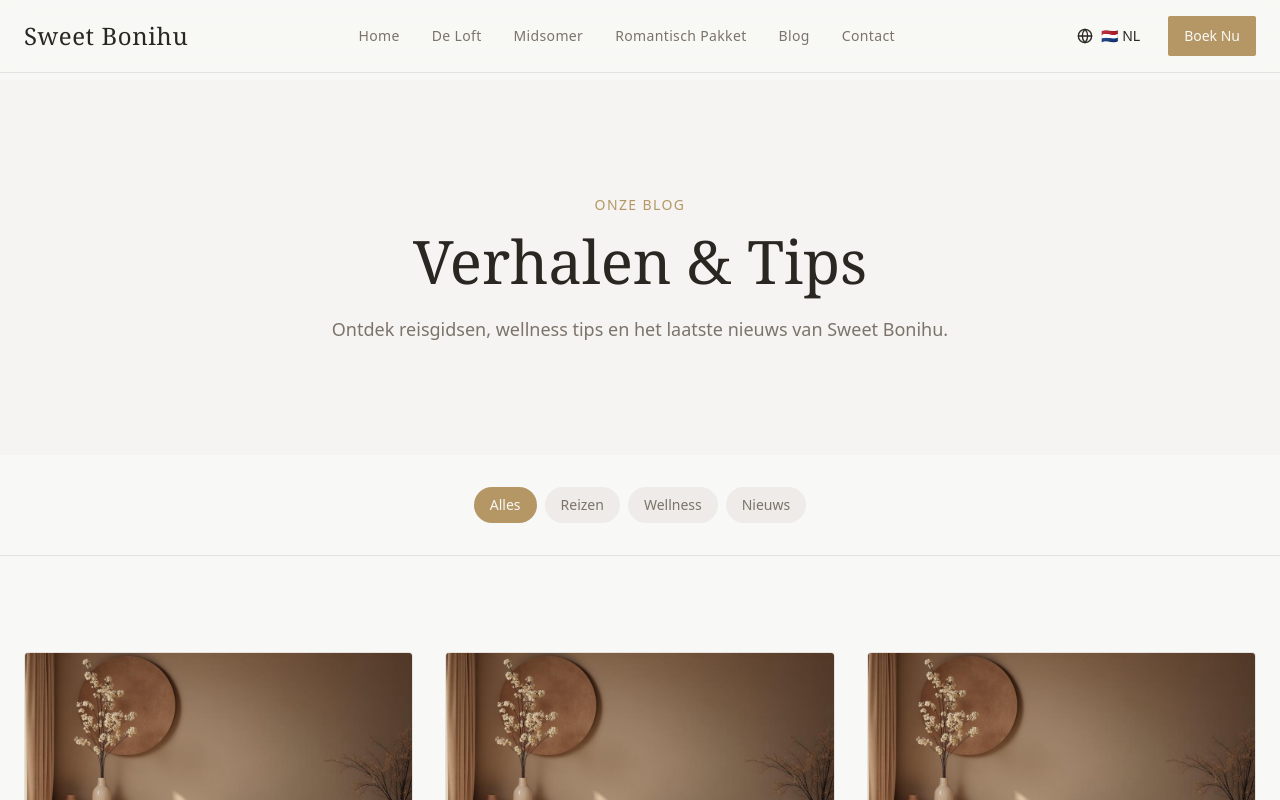
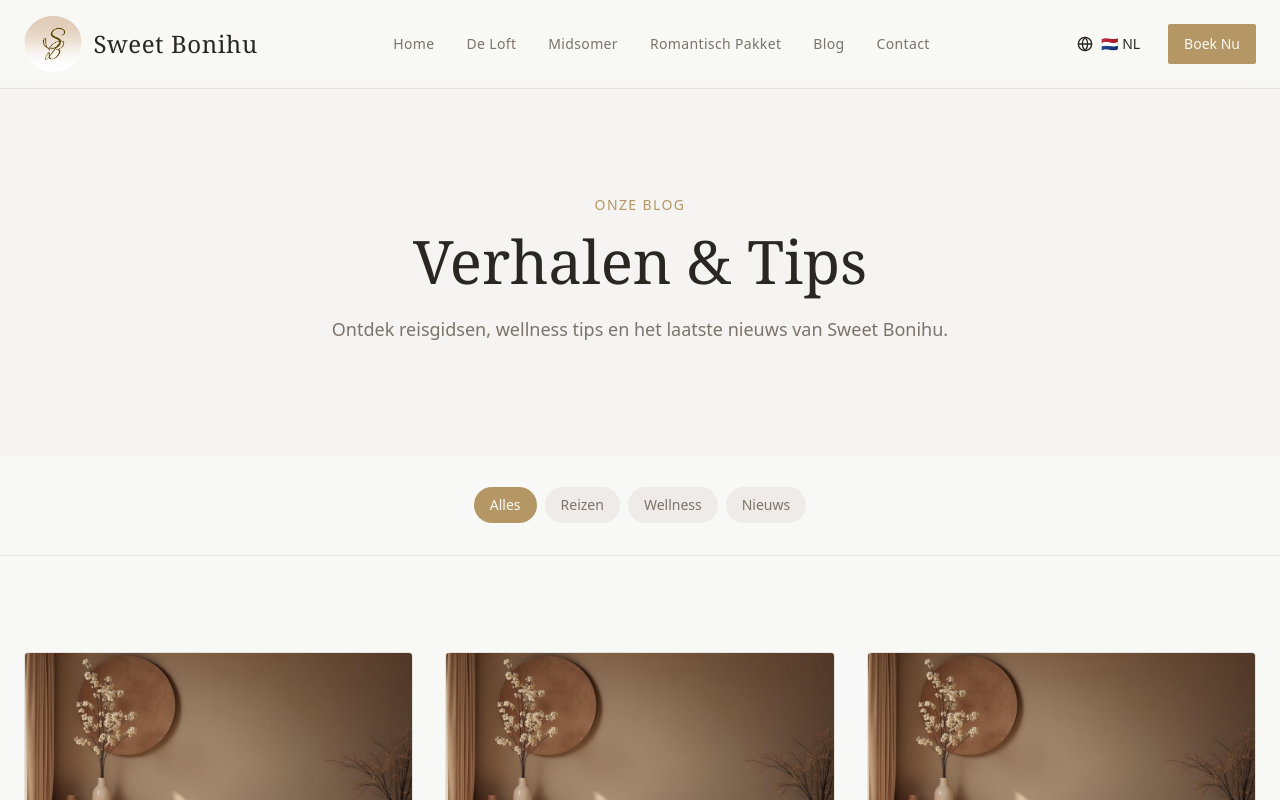
Before and after one commit to Ian-Gyssels/sweet-bonihu, a React (Vite) app: page /blog in a window 1280 px wide. Shown: the top 800 px of the page. Built offline with nearby package versions, Linux system fonts and the light colour scheme.

Commit message:
logo header geplaatst en kleiner gemaakt

```diff
--- a/src/components/Header.tsx
+++ b/src/components/Header.tsx
@@ -6,6 +6,8 @@ import { motion, AnimatePresence } from "framer-motion";
 import { useTranslation } from "react-i18next";
 import { useLocalizedPath } from "@/hooks/useLocalizedPath";
 import LanguageSwitcher from "@/components/LanguageSwitcher";
+import Logo from "@/assets/logo.png";
+
 
 const Header = () => {
     const [isOpen, setIsOpen] = useState(false);
@@ -25,8 +27,10 @@ const Header = () => {
     return (
         <header className="fixed top-0 left-0 right-0 z-50 bg-background/90 backdrop-blur-md border-b border-border">
             <div className="container mx-auto px-6 py-4 flex items-center justify-between">
-                <Link to={paths.home} className="font-serif text-xl md:text-2xl font-medium text-foreground tracking-wide">
-                    Sweet Bonihu
+                <Link to={paths.home} className="font-serif text-xl md:text-2xl font-medium text-foreground tracking-wide flex items-center gap-3 font-serif text-xl font-medium">
+
+           <img className="h-14 w-auto" src={Logo} alt="Logo" />
+            Sweet Bonihu
                 </Link>
 
                 {/* Desktop Navigation */}
```
Also changed, not shown: src/assets/logo.png (added), 1 other file (tests, documents, lock files or other folders).
